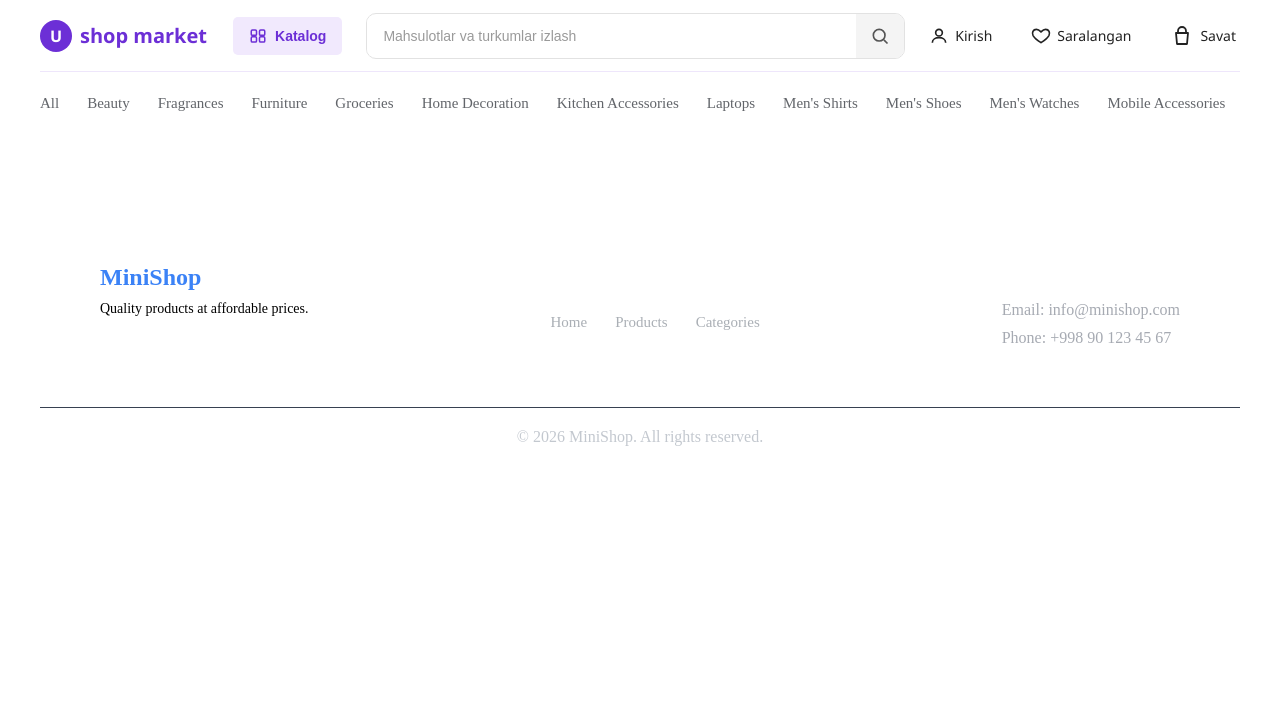
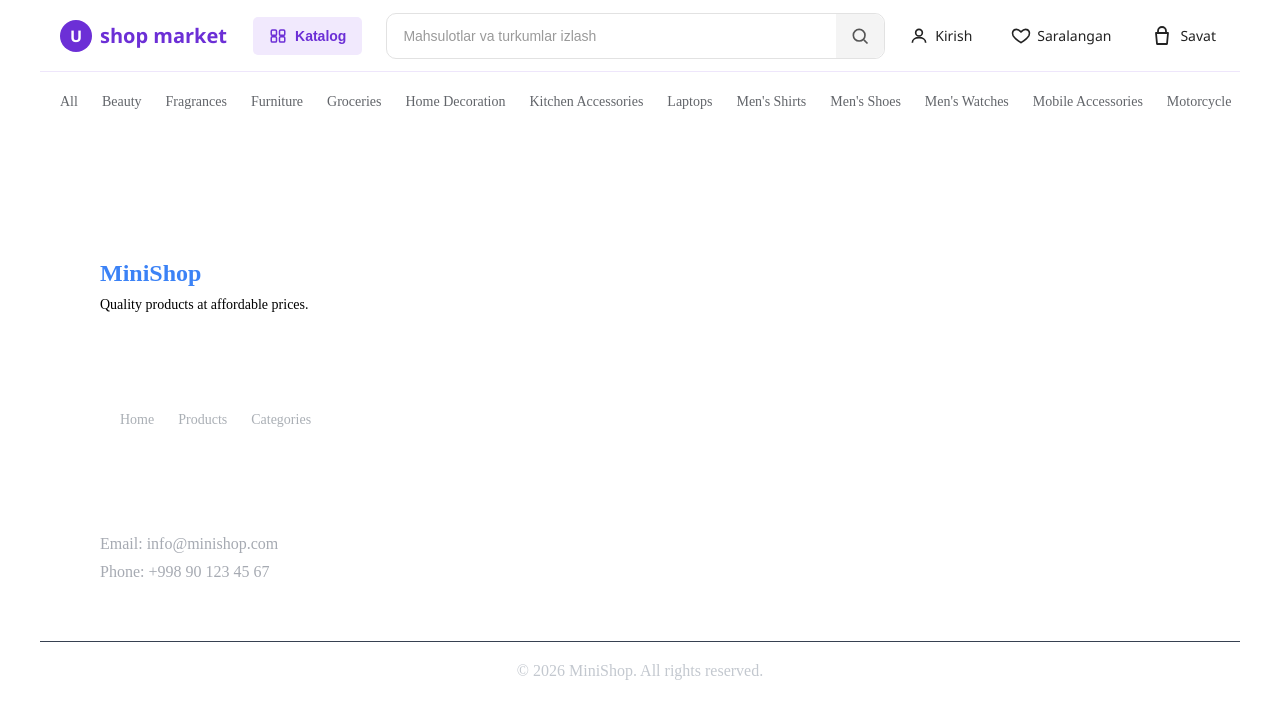
Before and after one commit to asadekk/react-mini-shop, a React (Vite) app: page /favorites in a window 1280 px wide. Shown: the top 718 px of the page. Built offline with nearby package versions, Linux system fonts and the light colour scheme.

Commit message:
search modal

```diff
--- a/src/companets/Navbar.jsx
+++ b/src/companets/Navbar.jsx
@@ -11,6 +11,7 @@ function Navbar() {
   const cartItem = cart.length
 
   return <>
+    <div className="header">
       <nav className="navbar">
         <div className="navbar__left">
           <Link to="/" className="navbar__logo">
@@ -43,8 +44,7 @@ function Navbar() {
             </svg>
           </button>
         </div>
-      {modal && <SearchModal isOpen={modal}
-        onClose={() => setModal(false)} />}
+
 
         <div className="navbar__right">
           <Link to="/login" className="navbar__link">
@@ -117,6 +117,9 @@ function Navbar() {
           <li><Link to="/products/category/womens-watches">Women's Watches</Link></li>
         </ul>
       </div>
+    </div>
+    {modal && <SearchModal isOpen={modal}
+          onClose={() => setModal(false)} />}
   </>
 }
 
--- a/src/companets/SearchModal.jsx
+++ b/src/companets/SearchModal.jsx
@@ -1,22 +1,20 @@
-import React from "react";
-import "../css/SearchModal.css";
+// SearchModal.jsx
+import ReactDOM from "react-dom";
+import "../css/SearchModal.css"; // Modal stilingiz
 
-function SearchModal({ onClose }) {
-    return (
-        <div className="search-modal">
-            <div className="search-header">
+function SearchModal({ isOpen, onClose }) {
+  if (!isOpen) return null;
 
-
-                <button
-                    className="close-btn"
-                    onClick={onClose}
-                >
-                    ✕
-                </button>
-
-            </div>
-         </div>
-    );
+  return ReactDOM.createPortal(
+    <div className="search-modal-overlay" onClick={onClose}>
+      <div className="search-modal-content" onClick={(e) => e.stopPropagation()}>
+        <button className="modal-close-btn" onClick={onClose}>✕</button>
+        <h2>Qidiruv</h2>
+        {/* Modal ichidagi qidiruv kontentingiz */}
+      </div>
+    </div>,
+    document.body // Modalni to'g'ridan-to'g'ri <body> ga ko'chiradi
+  );
 }
 
 export default SearchModal;
--- a/src/css/Cart.css
+++ b/src/css/Cart.css
@@ -3,6 +3,7 @@
   margin: 0 auto;
   padding: 28px 20px 48px;
   font-family: "Segoe UI", Roboto, sans-serif;
+  padding-top: 150px;
 }
 
 /* Header */
--- a/src/css/Navbar.css
+++ b/src/css/Navbar.css
@@ -1,14 +1,31 @@
+body {
+  margin: 0;
+  padding: 0;
+}
+/* Header container */
+.header {
+  position: fixed;
+  top: 0;
+  z-index: 1000;
+  width: 100%;
+  background: #ffffff;
+}
+
+/* Main Navbar */
 .navbar {
   display: flex;
+  width: 1200px;
   align-items: center;
+  justify-content: space-between;
   gap: 24px;
   height: 72px;
   background: #ffffff;
   border-bottom: 1px solid #eee6fb;
   font-family: "Segoe UI", Roboto, sans-serif;
+  padding: 0 20px;
 }
 
-/* Left: logo + catalog */
+/* Left side: logo + catalog button */
 .navbar__left {
   display: flex;
   align-items: center;
@@ -60,15 +77,15 @@
   background: #e6d9fb;
 }
 
-/* Search */
+/* Search Box */
 .navbar__search {
   flex: 1;
   display: flex;
   align-items: center;
-  width: 520px;
+  max-width: 520px;
   border: 1px solid #e2e2e2;
   border-radius: 10px;
-  overflow: hidden;
+  position: relative; /* Search modal to'g'ri chiqishi uchun */
 }
 
 .navbar__search-input {
@@ -78,6 +95,8 @@
   padding: 12px 16px;
   font-size: 14px;
   color: #333;
+  border-top-left-radius: 10px;
+  border-bottom-left-radius: 10px;
 }
 
 .navbar__search-input::placeholder {
@@ -94,13 +113,29 @@
   background: #f4f4f4;
   color: #555;
   cursor: pointer;
+  border-top-right-radius: 10px;
+  border-bottom-right-radius: 10px;
 }
 
 .navbar__search-btn:hover {
   background: #ececec;
 }
 
-/* Right: actions */
+/* Search Modal / Dropdown */
+.search-modal {
+  position: absolute;
+  top: 100%;
+  left: 0;
+  width: 100%;
+  background: white;
+  border-radius: 10px;
+  box-shadow: 0 10px 30px rgba(0, 0, 0, 0.15);
+  max-height: 400px;
+  overflow-y: auto;
+  z-index: 1001;
+}
+
+/* Right side: navigation links & icons */
 .navbar__right {
   display: flex;
   align-items: center;
@@ -138,74 +173,25 @@
   color: #fff;
   font-size: 11px;
   font-weight: 700;
+  border-radius: 10px;
   display: flex;
   align-items: center;
   justify-content: center;
 }
 
-.btn-categorys{
+/* Category grid (2 QATORGA TAXLASH) */
+ul {
   display: flex;
-    justify-content: space-between;
-    padding: 10px 0px;
-}
-.btn_category{
-    width: 100px;
-    height: 30px;
-    background-color: #555;
-}
-.categories {
   width: 1200px;
-  margin: 30px auto;
-
-  display: flex;
-  flex-wrap: wrap;
-  gap: 15px;
+  gap: 8px 24px; /* Vertical va horizontal masofa */
 
   list-style: none;
-  padding: 0;
-}
-
-.categories li a {
-  display: inline-block;
-
-  padding: 10px 18px;
-
-  background: #f4f4f4;
-  color: #333;
-
-  text-decoration: none;
-
-  border-radius: 8px;
-
-  font-size: 14px;
-  font-weight: 500;
-
-  transition: 0.3s;
-}
-
-.categories li a:hover {
-  background: #6c2fd6;
-  color: #fff;
-}
-
-.categories li a.active {
-  background: #6c2fd6;
-  color: #fff;
-}
-ul {
-    display: flex;
-    align-items: center;
-    gap: 28px;
-
-    list-style: none;
-
-    overflow-x: auto;
+  overflow-x: auto; /* Sig'may qolsa o'ngga scroll bo'ladi */
   white-space: nowrap;
 
-    padding: 12px 0;
+  padding: 20px 20px;
   margin: 0;
-
-    scrollbar-width: none;
+  scrollbar-width: none; /* Scrollbarni yashirish */
 }
 
 ul::-webkit-scrollbar {
@@ -214,14 +200,12 @@ ul::-webkit-scrollbar {
 
 ul li a {
   text-decoration: none;
-    color: #62656A;
-
-    font-size: 15px;
+  color: #62656a;
+  font-size: 14px;
   font-weight: 500;
-
-    transition: .25s;
-
+  transition: 0.25s;
   position: relative;
+  display: inline-block;
 }
 
 ul li a:hover {
@@ -230,32 +214,45 @@ ul li a:hover {
 
 ul li a::after {
   content: "";
-
   position: absolute;
-
   left: 0;
-    bottom: -6px;
-
+  bottom: -4px;
   width: 0;
   height: 2px;
-
   background: #7000ff;
-
-    transition: .3s;
+  transition: 0.3s;
 }
 
 ul li a:hover::after {
   width: 100%;
 }
-.search-modal {
-    position: absolute;
-    top: 55px;
-    left: 0;
+
+/* Block style categories (agar alohida konteynerda ishlatilsa) */
+.categories {
   width: 100%;
-    background: white;
-    border-radius: 10px;
-    box-shadow: 0 10px 30px rgba(0,0,0,.15);
-    max-height: 400px;
-    overflow-y: auto;
-    z-index: 1000;
+  max-width: 1200px;
+  margin: 20px auto;
+  display: flex;
+  flex-wrap: wrap;
+  gap: 12px;
+  list-style: none;
+  padding: 0;
 }
+
+.categories li a {
+  display: inline-block;
+  padding: 10px 18px;
+  background: #f4f4f4;
+  color: #333;
+  text-decoration: none;
+  border-radius: 8px;
+  font-size: 14px;
+  font-weight: 500;
+  transition: 0.3s;
+}
+
+.categories li a:hover,
+.categories li a.active {
+  background: #6c2fd6;
+  color: #fff;
+}
--- a/src/css/ProductCord.css
+++ b/src/css/ProductCord.css
@@ -1,3 +1,7 @@
+body {
+  margin: 0;
+  padding: 0;
+}
 .products {
   width: 100%;
   margin: 30px auto;
@@ -6,7 +10,7 @@
   grid-template-columns: repeat(5, 220px);
   justify-content: space-between;
   row-gap: 25px;
-
+  padding-top: 130px;
 }
 
 .product-card {
--- a/src/css/ProductDetail.css
+++ b/src/css/ProductDetail.css
@@ -1,6 +1,6 @@
 .product-detail {
   width: 100%;
-  margin: 40px auto;
+  margin: 120px auto;
 }
 
 .product-detail-card {
--- a/src/css/SearchModal.css
+++ b/src/css/SearchModal.css
@@ -1,8 +1,25 @@
-.search-modal {
-    width: 100%;
-    height: 100vh;
-    background-color: red;
-    position: fixed;
-    top: 0;
-    left: 0;
+/* Butun ekranni qoplaydigan orqa fon (Overlay) */
+.search-modal-overlay {
+  position: fixed;
+  top: 0;
+  left: 0;
+  width: 100vw;
+  height: 100vh;
+  background-color: rgba(0, 0, 0, 0.6); /* Shaffof qora fon */
+  z-index: 99999; /* Barcha header va kontentlardan yuqorida turadi */
+  display: flex;
+  justify-content: center;
+  align-items: center;
 }
+
+/* Modalning o'zi (Oyna) */
+.search-modal-content {
+  background: #ffffff;
+  width: 100%;
+  max-width: 1200px; /* Modalning maksimal kengligi */
+  height: 100vh;     /* Ekran balandligining 80% qismi */
+  padding: 24px;
+  box-shadow: 0 10px 25px rgba(0, 0, 0, 0.1);
+  position: relative;
+  overflow-y: auto; /* Ichidagi kontent ko'paysa scroll bo'lishi uchun */
+}
--- a/src/pages/Home.jsx
+++ b/src/pages/Home.jsx
@@ -21,7 +21,6 @@ function Home() {
           product={product}
         />
       ))}
-      <Navbar products={products}/>
     </div>
   )
 }
```
Lines whose indentation alone changed are shown as unchanged.
